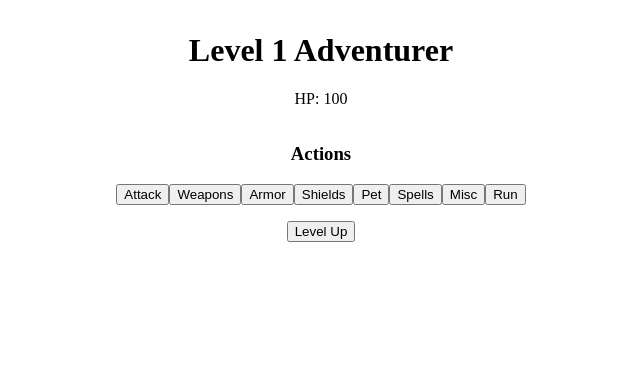
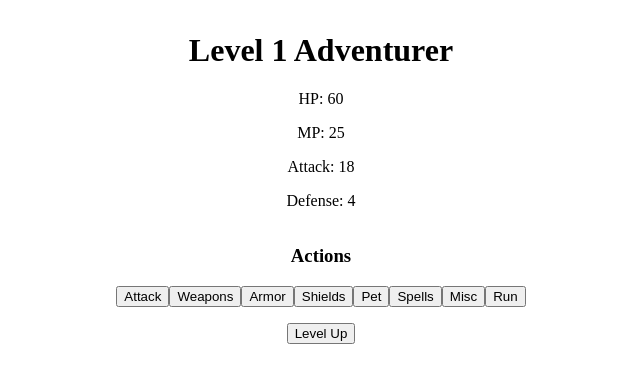
Before and after one commit to RainySunsetGod/mySite, a React (Vite) app in the folder adventure-evolution/: page / in a window 1280 px wide. Shown: the top 382 px of the page, without its empty margins (319-959 px from the left). Built offline with nearby package versions, Linux system fonts and the light colour scheme.

Commit message:
added:minor stats

```diff
--- a/adventure-evolution/src/App.tsx
+++ b/adventure-evolution/src/App.tsx
@@ -3,9 +3,11 @@ import { DEFAULT_PLAYER, type Player } from "./state/player";
 import { tryEvolve } from "./utils/evolution";
 import { getContent } from "./data/library/index";
 import ActionMenu from "./components/ActionMenu";
+import { calculateStats } from "./utils/stats";
 
 export default function App() {
   const [player, setPlayer] = useState<Player>(DEFAULT_PLAYER);
+  const stats = calculateStats(player);
 
   const levelUp = () => {
     const newLevel = player.level + 1;
@@ -27,7 +29,10 @@ export default function App() {
   return (
     <div style={{ textAlign: "center", marginTop: "2rem" }}>
       <h1>Level {player.level} Adventurer</h1>
-      <p>HP: {player.hp}</p>
+      <p>HP: {stats.hp}</p>
+      <p>MP: {stats.mp}</p>
+      <p>Attack: {stats.attack}</p>
+      <p>Defense: {stats.defense}</p>
 
       <ActionMenu
         player={player}
--- /dev/null
+++ b/adventure-evolution/src/utils/stats.ts
@@ -0,0 +1,51 @@
+import type { Player } from "../state/player";
+import { getContent } from "../data/library";
+import type { ContentItem } from "../data/library/types";
+
+export type Stats = {
+  hp: number;
+  mp: number;
+  attack: number;
+  defense: number;
+};
+
+/**
+ * Base stats at level 1 (you can tweak these as you like).
+ */
+function baseStats(level: number): Stats {
+  return {
+    hp: 50 + level * 10,
+    mp: 20 + level * 5,
+    attack: 5 + level * 2,
+    defense: 2 + level * 2,
+  };
+}
+
+/**
+ * Compute total stats for a player, including gear bonuses.
+ */
+export function calculateStats(player: Player): Stats {
+  const stats = baseStats(player.level); // ✅ const instead of let
+
+  const applyGear = (id: string | null) => {
+    if (!id) return;
+    const item: ContentItem | undefined = getContent(id);
+    if (!item) return;
+
+    if (item.attackBoost) stats.attack += item.attackBoost;
+    if (item.defenseBoost) stats.defense += item.defenseBoost;
+
+    // Example: pets give bonus attack
+    if (item.type === "Pet" && item.attackBoost) {
+      stats.attack += item.attackBoost;
+    }
+  };
+
+  // ✅ Use gearView instead of equipped
+  player.gearView.Weapons.forEach(applyGear);
+  player.gearView.Armor.forEach(applyGear);
+  player.gearView.Shields.forEach(applyGear);
+  player.gearView.Pet.forEach(applyGear);
+
+  return stats;
+}
```
